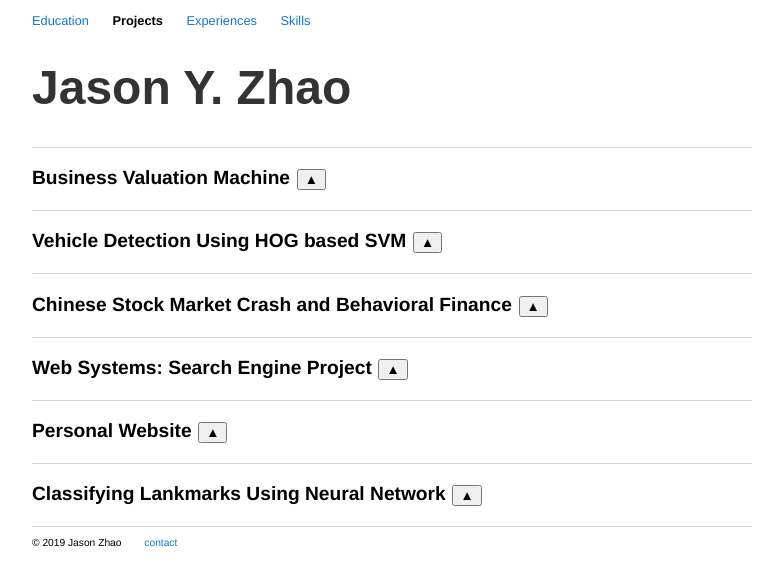
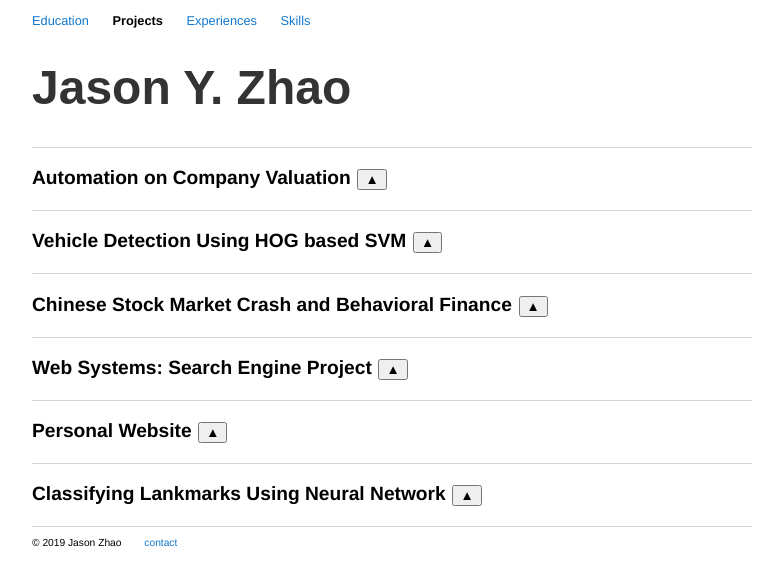
Before and after one commit to jasonzhao1998/jasonzhao1998.github.io, a Jekyll site: the page built from projects/index.html, in a window 1280 px wide. Shown: the top 586 px of the page, without its empty margins (248-1031 px from the left). Built offline with Jekyll 4.4.1, drawn with Linux system fonts in a browser that asks for light colours.

Commit message:
Update project title.

```diff
--- a/projects/index.html
+++ b/projects/index.html
@@ -4,7 +4,7 @@ title: Jason Zhao | Projects
 ---
 
 <div class="project-wrapper">
-	<h3><strong>Business Valuation Machine</strong><button>&#x25B2;</button></h3>
+	<h3><strong>Automation on Company Valuation</strong><button>&#x25B2;</button></h3>
 	<div class="project">
 		<p>In a team of two, we manipulated loosely structured data and implemented a program that automatically outputs the excel sheet for a company’s predicted valuation. Moreover, I researched and studied multiple corporate finance and accounting concepts. This project was written in Python.</p>
 		<p>Check out sample inputs: [ <a href="/resource/NVIDIA IS.xlsx">Income Statement</a> ], [ <a href="/resource/NVIDIA BS.xlsx">Balance Sheet</a> ], [ <a href="/resource/NVIDIA CF.xlsx">Cash Flow</a> ], [ <a href="/resource/NVIDIA MKT.xlsx">Market Cap</a> ]</p>
```
